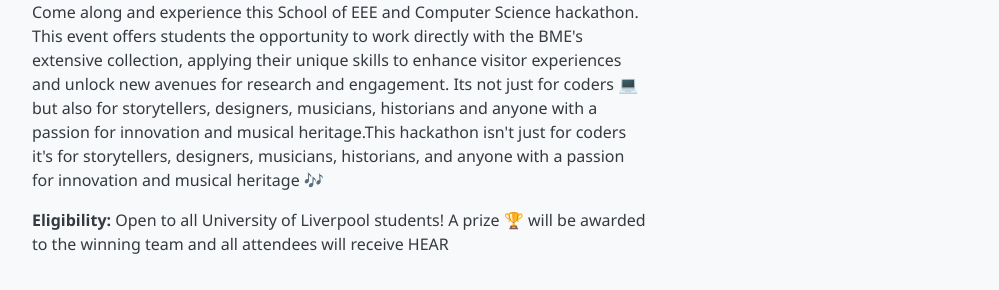
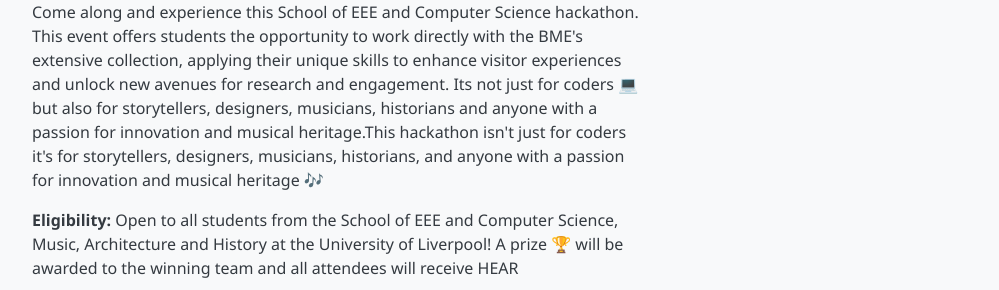
Before and after one commit to onradio/bme-hackathon-25, a plain HTML site: page index.html in a window 1280 px wide. Shown: the part 846-1136 px from the top of the page, without its empty margins (140-1139 px from the left). Drawn offline with nearby package versions, Linux system fonts and the light colour scheme.

Commit message:
fix: students dpt & school

```diff
--- a/index.html
+++ b/index.html
@@ -61,7 +61,7 @@
                 <p>What if you could step inside the history of British music, not just read about it? What if you could remix the classics, uncover hidden connections between your favorite artists, or even "chat" with the legends themselves? At the hackathon, you'll have the chance to explore how AI can enable more meaningful and creative explorations, transforming how the world experiences the <a href="https://www.britishmusicexperience.com" target="_blank" rel="noopener noreferrer">British Music Experience (BME)</a> museum.</p>
                 <p>The University of Liverpool, in collaboration with the BME, invites you to a unique interdisciplinary hackathon, a melting pot of creativity and technology where the vibrant history of British music meets the cutting-edge power of AI and Immersive Technologies.</p>
                 <p>Come along and experience this School of EEE and Computer Science hackathon. This event offers students the opportunity to work directly with the BME's extensive collection, applying their unique skills to enhance visitor experiences and unlock new avenues for research and engagement. Its not just for coders 💻 but also for storytellers, designers, musicians, historians and anyone with a passion for innovation and musical heritage.This hackathon isn't just for coders it's for storytellers, designers, musicians, historians, and anyone with a passion for innovation and musical heritage 🎶 </p>
-                <p><strong>Eligibility:</strong> Open to all University of Liverpool students! A prize 🏆 will be awarded to the winning team and all attendees will receive HEAR</p>
+                <p><strong>Eligibility:</strong> Open to all students from the School of EEE and Computer Science, Music, Architecture and History at the University of Liverpool! A prize 🏆 will be awarded to the winning team and all attendees will receive HEAR</p>
             </div>
             <div class="col-md-4">
                 <img src="assets/main_picture.png" alt="Hackathon Image" class="img-fluid">
```
